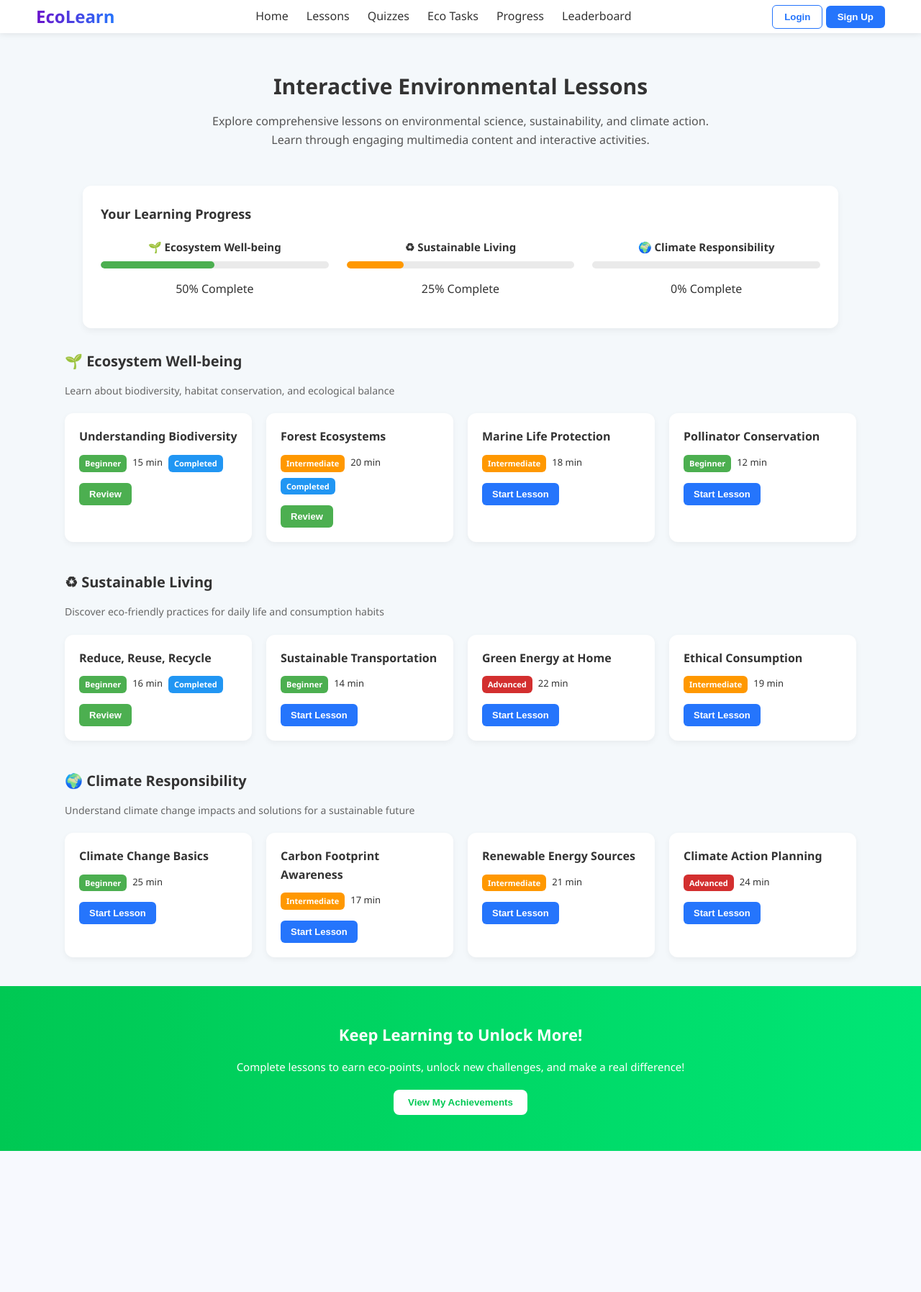
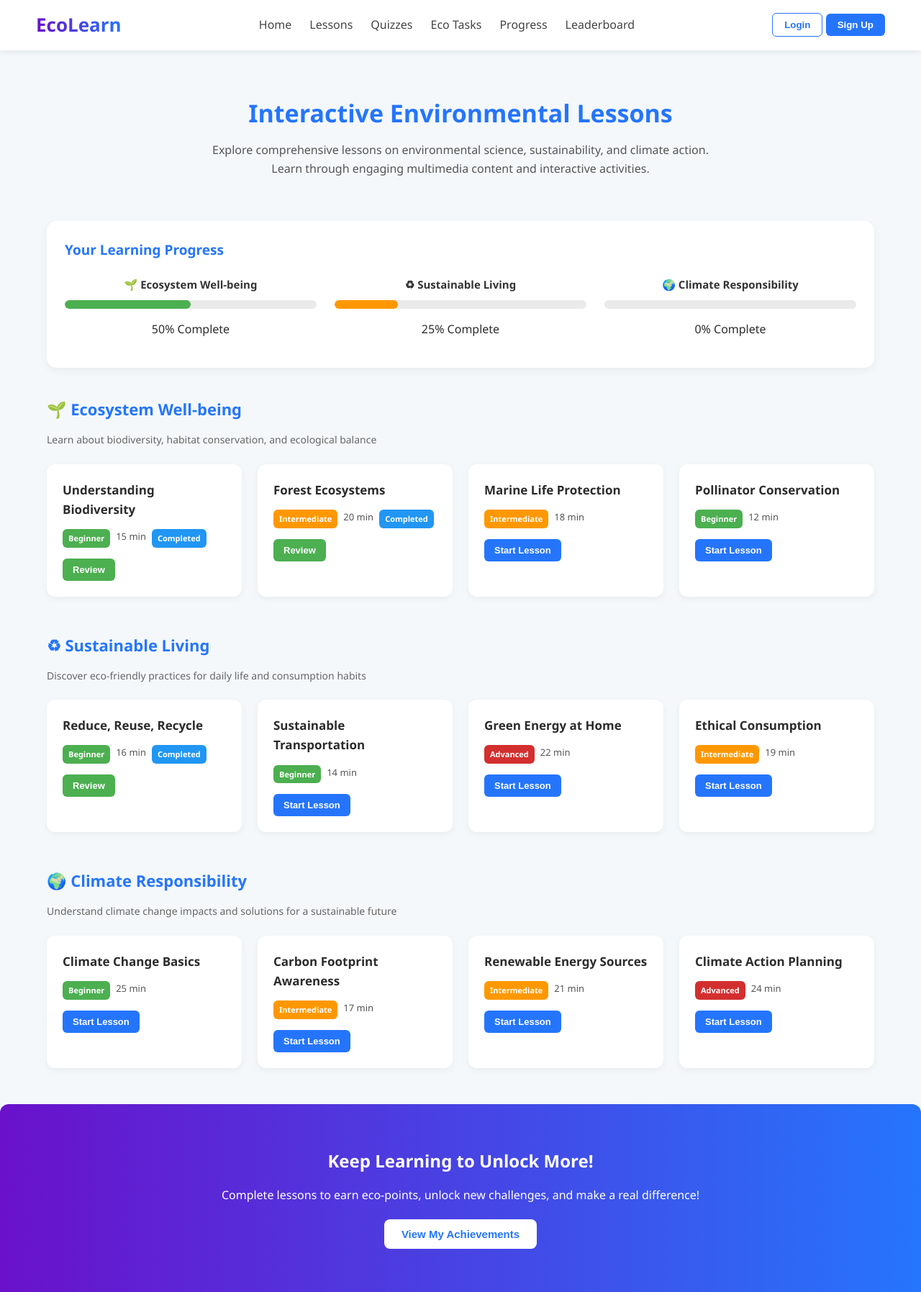
Before and after one commit to KESAV-07/ecotrack, a Flask app: page /lessons in a window 1280 px wide. Shown: the whole page at 72% size. Before the commit the page ends 1599 px from the top, so only its background shows below. Run offline with Flask 3, Linux system fonts and the light colour scheme.

Commit message:
Update lessons.html

```diff
--- a/templates/lessons.html
+++ b/templates/lessons.html
@@ -1,6 +1,5 @@
 <!DOCTYPE html>
 <html lang="en">
-
 <head>
   <meta charset="UTF-8">
   <meta name="viewport" content="width=device-width, initial-scale=1.0">
@@ -11,38 +10,30 @@
       margin: 0;
       font-family: 'Segoe UI', Arial, sans-serif;
       background: #f4f8fb;
-      color: #333;
+      color: #2c2c2c;
       line-height: 1.6;
     }
-
-    h1,
-    h2,
-    h3,
-    h4 {
-      margin: 0;
-    }
+    h1, h2, h3, h4 { margin: 0; }
 
     /* -------- Navbar -------- */
     .navbar {
       display: flex;
       justify-content: space-between;
       align-items: center;
-      padding: 4px 50px;
+      padding: 14px 50px;
       background: #fff;
-      box-shadow: 0 2px 8px rgba(0, 0, 0, 0.08);
+      box-shadow: 0 2px 8px rgba(0,0,0,0.08);
       position: sticky;
       top: 0;
       z-index: 100;
     }
-
     .logo {
       font-weight: bold;
-      font-size: 24px;
+      font-size: 26px;
       background: linear-gradient(to right, #6a11cb, #2575fc);
       -webkit-background-clip: text;
       -webkit-text-fill-color: transparent;
     }
-
     .navbar ul {
       display: flex;
       list-style: none;
@@ -50,18 +41,15 @@
       margin: 0;
       padding: 0;
     }
-
     .navbar ul li a {
       text-decoration: none;
-      color: #333;
+      color: #444;
       font-weight: 500;
       transition: color .3s;
     }
-
     .navbar ul li a:hover {
       color: #2575fc;
     }
-
     .btn {
       padding: 8px 16px;
       border-radius: 6px;
@@ -69,23 +57,19 @@
       cursor: pointer;
       transition: 0.3s ease;
     }
-
     .btn-login {
       border: 1px solid #2575fc;
       color: #2575fc;
       background: #fff;
     }
-
     .btn-login:hover {
       background: #f2f6ff;
     }
-
     .btn-signup {
       background: #2575fc;
       color: #fff;
       border: none;
     }
-
     .btn-signup:hover {
       background: #1257c0;
     }
@@ -93,16 +77,15 @@
     /* -------- Header -------- */
     .header {
       text-align: center;
-      padding: 50px 20px 30px;
+      padding: 60px 20px 35px;
     }
-
     .header h1 {
-      font-size: 30px;
+      font-size: 34px;
       margin-bottom: 12px;
+      color: #2575fc;
     }
-
     .header p {
-      max-width: 700px;
+      max-width: 720px;
       margin: auto;
       color: #555;
       font-size: 16px;
@@ -111,128 +94,105 @@
     /* -------- Progress Section -------- */
     .progress-section {
       background: #fff;
-      margin: 20px auto;
+      margin: 25px auto;
       padding: 25px;
-      border-radius: 12px;
-      max-width: 1000px;
-      box-shadow: 0 4px 10px rgba(0, 0, 0, 0.05);
+      border-radius: 14px;
+      max-width: 1100px;
+      box-shadow: 0 4px 12px rgba(0,0,0,0.05);
     }
-
     .progress-title {
       font-weight: bold;
       margin-bottom: 20px;
-      font-size: 18px;
+      font-size: 19px;
+      color: #2575fc;
     }
-
     .progress-bars {
       display: flex;
       justify-content: space-between;
       gap: 25px;
       flex-wrap: wrap;
     }
-
     .progress {
       flex: 1;
       text-align: center;
-      min-width: 200px;
+      min-width: 220px;
     }
-
     .progress h4 {
-      margin-bottom: 8px;
+      margin-bottom: 10px;
       font-size: 15px;
+      color: #333;
     }
-
     .progress-bar {
-      height: 10px;
+      height: 12px;
       background: #eaeaea;
-      border-radius: 5px;
+      border-radius: 6px;
       overflow: hidden;
       margin-bottom: 6px;
     }
-
     .progress-fill {
       height: 100%;
-      border-radius: 5px;
+      border-radius: 6px;
     }
 
     /* -------- Lessons Section -------- */
     .lesson-section {
-      max-width: 1100px;
-      margin: 30px auto;
+      max-width: 1150px;
+      margin: 40px auto;
       padding: 0 20px;
     }
-
     .lesson-category {
-      margin-bottom: 40px;
+      margin-bottom: 50px;
     }
-
     .lesson-category h2 {
-      font-size: 20px;
-      margin-bottom: 5px;
+      font-size: 22px;
+      margin-bottom: 6px;
+      color: #2575fc;
     }
-
     .lesson-category p {
       color: #666;
       font-size: 14px;
-      margin-bottom: 20px;
+      margin-bottom: 22px;
     }
-
     .lessons-grid {
       display: grid;
-      grid-template-columns: repeat(auto-fit, minmax(260px, 1fr));
-      gap: 20px;
+      grid-template-columns: repeat(auto-fit,minmax(260px,1fr));
+      gap: 22px;
     }
-
     .lesson-card {
       background: #fff;
       border-radius: 12px;
-      padding: 20px;
-      box-shadow: 0 3px 8px rgba(0, 0, 0, 0.05);
-      transition: transform .2s;
+      padding: 22px;
+      box-shadow: 0 3px 10px rgba(0,0,0,0.05);
+      transition: transform .25s, box-shadow .25s;
     }
-
     .lesson-card:hover {
-      transform: translateY(-3px);
-      box-shadow: 0 4px 12px rgba(0, 0, 0, 0.08);
+      transform: translateY(-4px);
+      box-shadow: 0 6px 16px rgba(0,0,0,0.1);
     }
-
     .lesson-card h3 {
-      margin-bottom: 12px;
-      font-size: 16px;
+      margin-bottom: 14px;
+      font-size: 17px;
+      color: #2c2c2c;
     }
-
     .lesson-info {
       font-size: 13px;
       margin-bottom: 15px;
       display: flex;
       gap: 8px;
       flex-wrap: wrap;
+      color: #555;
     }
-
     .tag {
-      padding: 3px 8px;
+      padding: 4px 8px;
       border-radius: 6px;
       font-size: 11px;
       font-weight: bold;
       color: #fff;
     }
-
-    .beginner {
-      background: #4caf50;
-    }
-
-    .intermediate {
-      background: #ff9800;
-    }
-
-    .advanced {
-      background: #d32f2f;
-    }
-
-    .completed {
-      background: #2196f3;
-    }
-
+    .beginner { background: #4caf50; }
+    .intermediate { background: #ff9800; }
+    .advanced { background: #d32f2f; }
+    .completed { background: #2196f3; }
     .btn-action {
       padding: 8px 14px;
       border-radius: 6px;
@@ -242,74 +202,66 @@
       font-weight: 600;
       transition: 0.3s ease;
     }
-
     .btn-review {
       background: #4caf50;
       color: #fff;
     }
-
     .btn-review:hover {
       background: #3d8f42;
     }
-
     .btn-start {
       background: #2575fc;
       color: #fff;
     }
-
     .btn-start:hover {
       background: #1257c0;
     }
 
     /* -------- CTA -------- */
     .cta {
-      background: linear-gradient(to right, #00c853, #00e676);
+      background: linear-gradient(to right, #6a11cb, #2575fc);
       text-align: center;
-      padding: 50px 20px;
+      padding: 60px 20px;
       color: white;
-      margin-top: 40px;
+      margin-top: 50px;
+      border-radius: 12px 12px 0 0;
     }
-
     .cta h3 {
       margin-bottom: 15px;
-      font-size: 22px;
+      font-size: 24px;
     }
-
     .cta p {
       margin-bottom: 20px;
-      font-size: 15px;
+      font-size: 16px;
     }
-
     .cta button {
       background: white;
-      color: #00c853;
-      padding: 10px 20px;
+      color: #2575fc;
+      padding: 12px 24px;
       border-radius: 8px;
       border: none;
       cursor: pointer;
       font-weight: bold;
+      font-size: 15px;
       transition: 0.3s;
     }
-
     .cta button:hover {
       background: #f1f1f1;
     }
   </style>
 </head>
-
 <body>
 
   <!-- Navbar -->
   <div class="navbar">
     <div class="logo">EcoLearn</div>
     <ul>
-
-      <li><a href="home">Home</a></li>
-      <li><a href="lessons">Lessons</a></li>
-      <li><a href="quizzes">Quizzes</a></li>
-      <li><a href="ecotasks">Eco Tasks</a></li>
-      <li><a href="progress">Progress</a></li>
-      <li><a href="leaderboards">Leaderboard</a></li>
+      <li><a href="#">Home</a></li>
+      <li><a href="#">Lessons</a></li>
+      <li><a href="#">Quizzes</a></li>
+      <li><a href="#">Eco Tasks</a></li>
+      <li><a href="#">Progress</a></li>
+      <li><a href="#">Leaderboard</a></li>
     </ul>
     <div>
       <button class="btn btn-login">Login</button>
@@ -320,8 +272,7 @@
   <!-- Header -->
   <div class="header">
     <h1>Interactive Environmental Lessons</h1>
-    <p>Explore comprehensive lessons on environmental science, sustainability, and climate action. Learn through
-      engaging multimedia content and interactive activities.</p>
+    <p>Explore comprehensive lessons on environmental science, sustainability, and climate action. Learn through engaging multimedia content and interactive activities.</p>
   </div>
 
   <!-- Progress Section -->
@@ -330,23 +281,17 @@
     <div class="progress-bars">
       <div class="progress">
         <h4>🌱 Ecosystem Well-being</h4>
-        <div class="progress-bar">
-          <div class="progress-fill" style="width:50%; background:#4caf50"></div>
-        </div>
+        <div class="progress-bar"><div class="progress-fill" style="width:50%; background:#4caf50"></div></div>
         <p>50% Complete</p>
       </div>
       <div class="progress">
         <h4>♻ Sustainable Living</h4>
-        <div class="progress-bar">
-          <div class="progress-fill" style="width:25%; background:#ff9800"></div>
-        </div>
+        <div class="progress-bar"><div class="progress-fill" style="width:25%; background:#ff9800"></div></div>
         <p>25% Complete</p>
       </div>
       <div class="progress">
         <h4>🌍 Climate Responsibility</h4>
-        <div class="progress-bar">
-          <div class="progress-fill" style="width:0%; background:#d32f2f"></div>
-        </div>
+        <div class="progress-bar"><div class="progress-fill" style="width:0%; background:#d32f2f"></div></div>
         <p>0% Complete</p>
       </div>
     </div>
@@ -362,14 +307,12 @@
       <div class="lessons-grid">
         <div class="lesson-card">
           <h3>Understanding Biodiversity</h3>
-          <div class="lesson-info"><span class="tag beginner">Beginner</span><span>15 min</span><span
-              class="tag completed">Completed</span></div>
+          <div class="lesson-info"><span class="tag beginner">Beginner</span><span>15 min</span><span class="tag completed">Completed</span></div>
           <button class="btn-action btn-review">Review</button>
         </div>
         <div class="lesson-card">
           <h3>Forest Ecosystems</h3>
-          <div class="lesson-info"><span class="tag intermediate">Intermediate</span><span>20 min</span><span
-              class="tag completed">Completed</span></div>
+          <div class="lesson-info"><span class="tag intermediate">Intermediate</span><span>20 min</span><span class="tag completed">Completed</span></div>
           <button class="btn-action btn-review">Review</button>
         </div>
         <div class="lesson-card">
@@ -392,8 +335,7 @@
       <div class="lessons-grid">
         <div class="lesson-card">
           <h3>Reduce, Reuse, Recycle</h3>
-          <div class="lesson-info"><span class="tag beginner">Beginner</span><span>16 min</span><span
-              class="tag completed">Completed</span></div>
+          <div class="lesson-info"><span class="tag beginner">Beginner</span><span>16 min</span><span class="tag completed">Completed</span></div>
           <button class="btn-action btn-review">Review</button>
         </div>
         <div class="lesson-card">
@@ -451,5 +393,4 @@
   </div>
 
 </body>
-
 </html>
```
